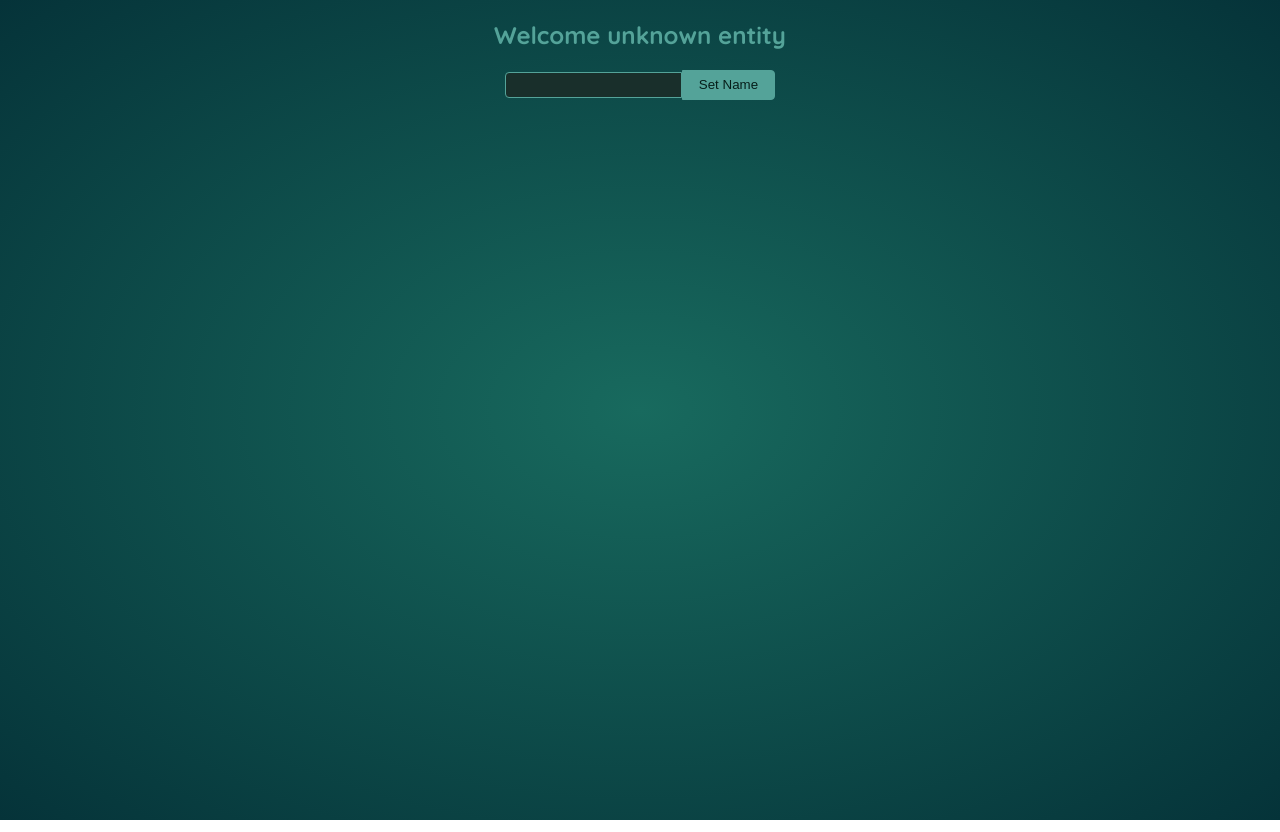
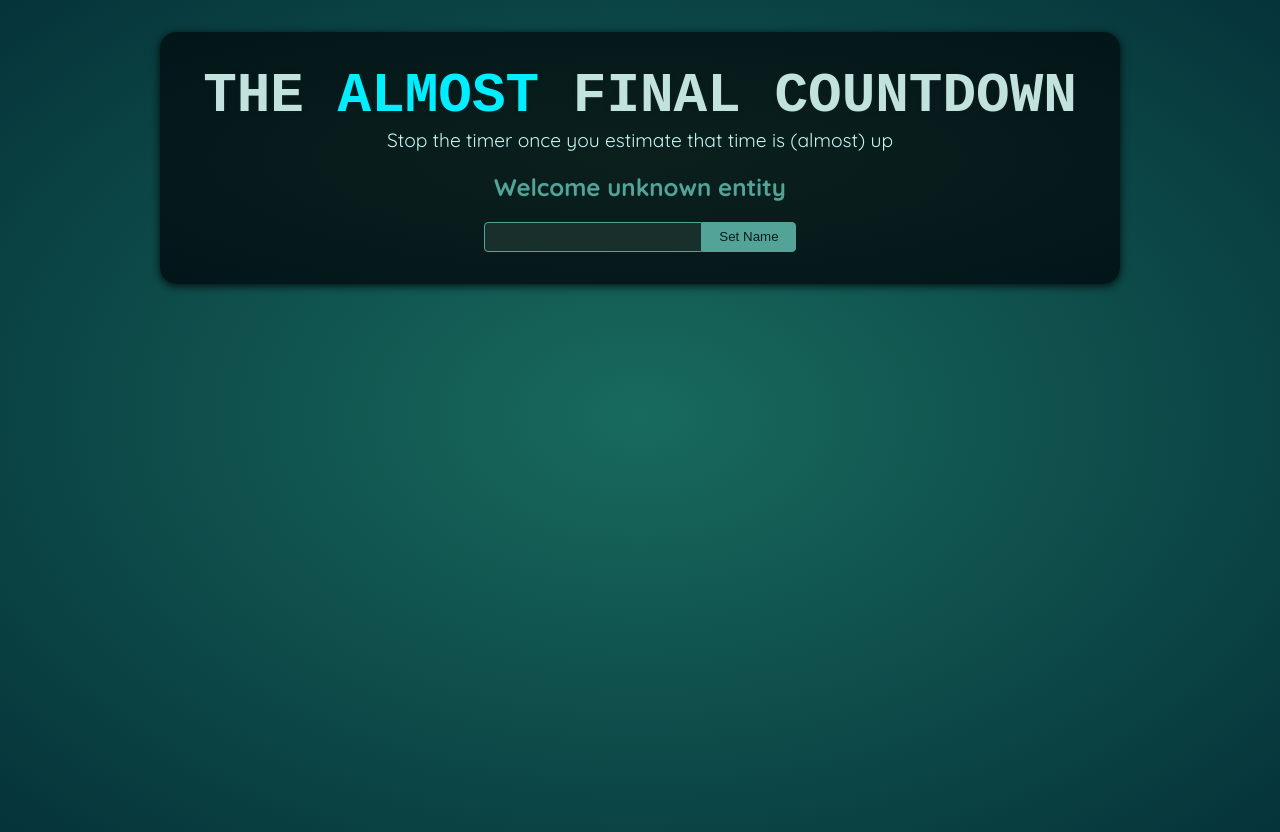
Before and after one commit to houssamouhra/react-refs-portals, a React (Vite) app: page / in a window 1280 px wide. Built offline with nearby package versions, Linux system fonts and the light colour scheme; a web font is replaced by a local one.

Commit message:
feat(Header): improve player header section

```diff
--- a/src/components/Player.jsx
+++ b/src/components/Player.jsx
@@ -1,11 +1,17 @@
 export default function Player() {
   return (
     <section id='player'>
-      <h2>Welcome unknown entity</h2>
-      <p>
-        <input type='text' />
-        <button>Set Name</button>
-      </p>
+      <header id='content'>
+        <h1>
+          The <em>almost</em> final countdown
+        </h1>
+        <p>Stop the timer once you estimate that time is (almost) up</p>
+        <h2>Welcome unknown entity</h2>
+        <p>
+          <input type='text' />
+          <button>Set Name</button>
+        </p>
+      </header>
     </section>
   );
 }
```
